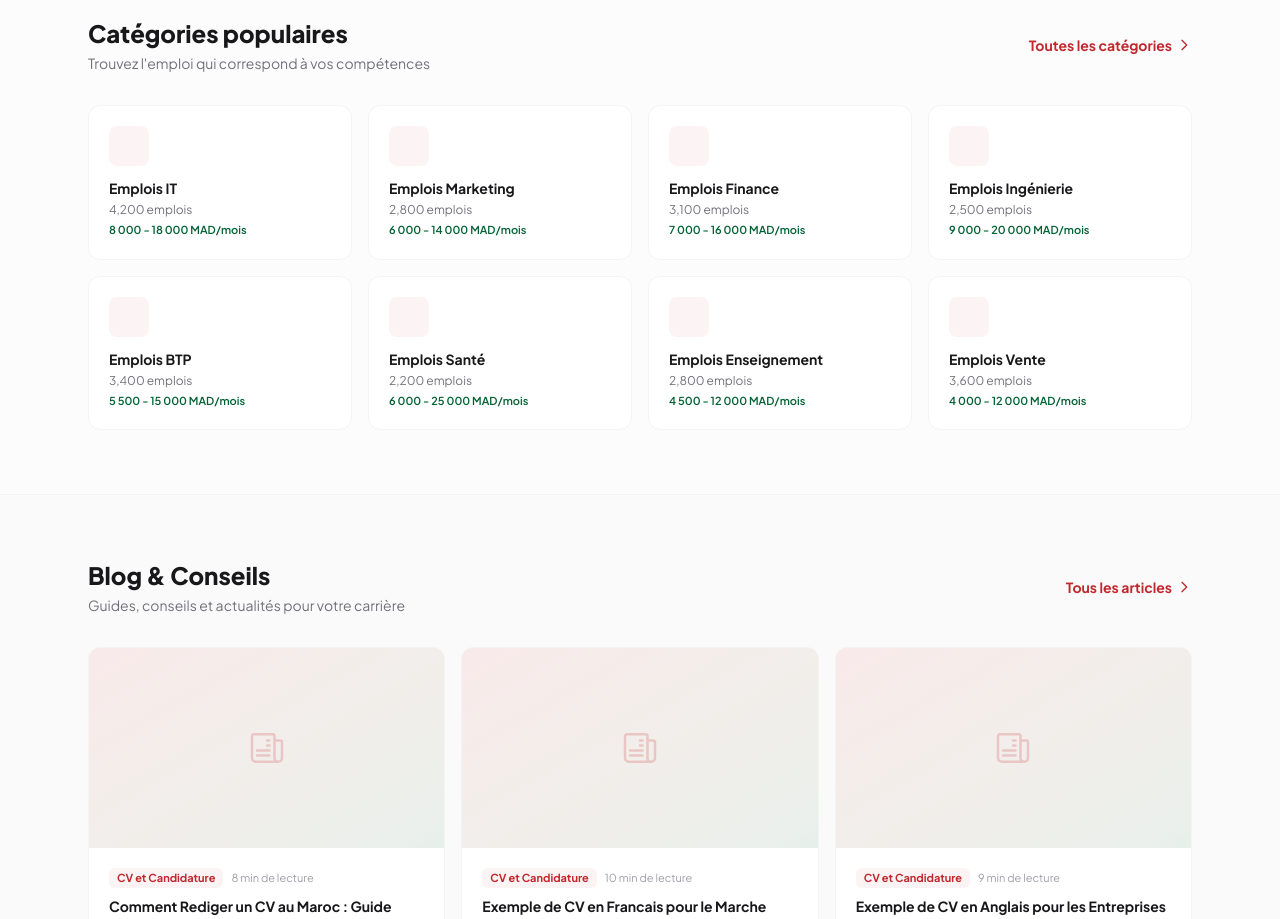
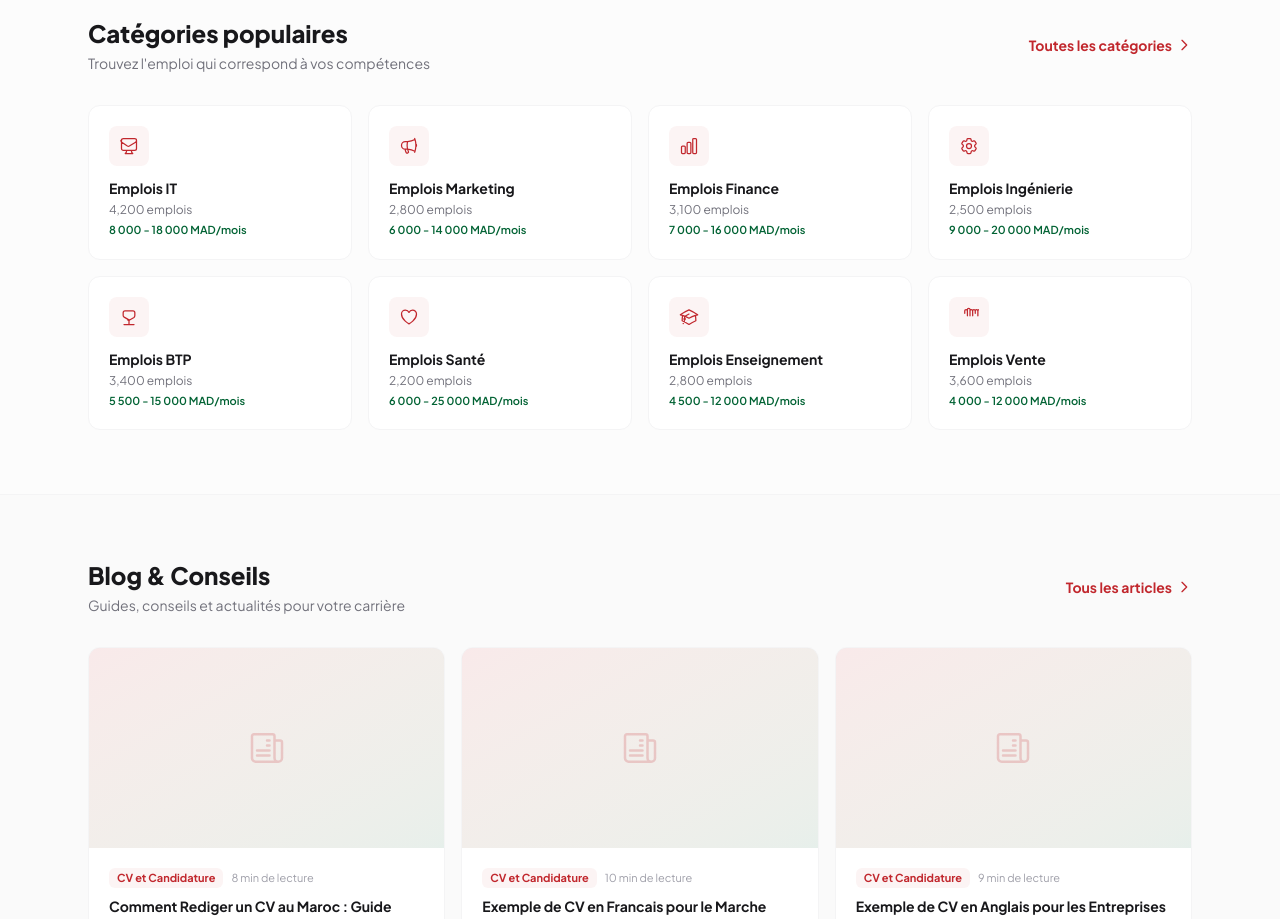
Before and after one commit to founoun2/Hireme, a Next.js app: page / in a window 1280 px wide. Shown: the part 1800-2719 px from the top of the page. Built offline with nearby package versions, Linux system fonts and the light colour scheme; no server answers; the database is empty.

Commit message:
fix: replace remaining FontAwesome icon in homepage categories section

```diff
--- a/app/page.tsx
+++ b/app/page.tsx
@@ -4,6 +4,7 @@ import { SearchBar } from '@/components/SearchBar';
 import { JobCard } from '@/components/JobCard';
 import { NewsletterSignup } from '@/components/NewsletterSignup';
 import { AdBanner } from '@/components/AdBanner';
+import { CategoryIcon } from '@/components/CategoryIcon';
 import { getAllJobs } from '@/lib/supabase';
 import { csvJobs } from '@/data/csvJobs';
 import { CITIES_DATA } from '@/data/cities';
@@ -207,7 +208,7 @@ export default async function HomePage() {
               className="group bg-white p-4 sm:p-5 rounded-xl border border-zinc-100 hover:border-[#c1272d]/20 hover:shadow-lg hover:shadow-red-100/30 transition-all duration-300"
             >
               <div className="w-10 h-10 rounded-lg bg-[#c1272d]/5 flex items-center justify-center mb-3">
-                <i className={`fas ${cat.icon} text-[#c1272d] text-sm`} />
+                <CategoryIcon icon={cat.icon} className="w-5 h-5 text-[#c1272d]" />
               </div>
               <h3 className="text-sm font-bold text-zinc-900 group-hover:text-[#c1272d] transition-colors">{cat.name}</h3>
               <p className="text-xs text-zinc-500 mt-1">{cat.jobCount.toLocaleString()} emplois</p>
```
